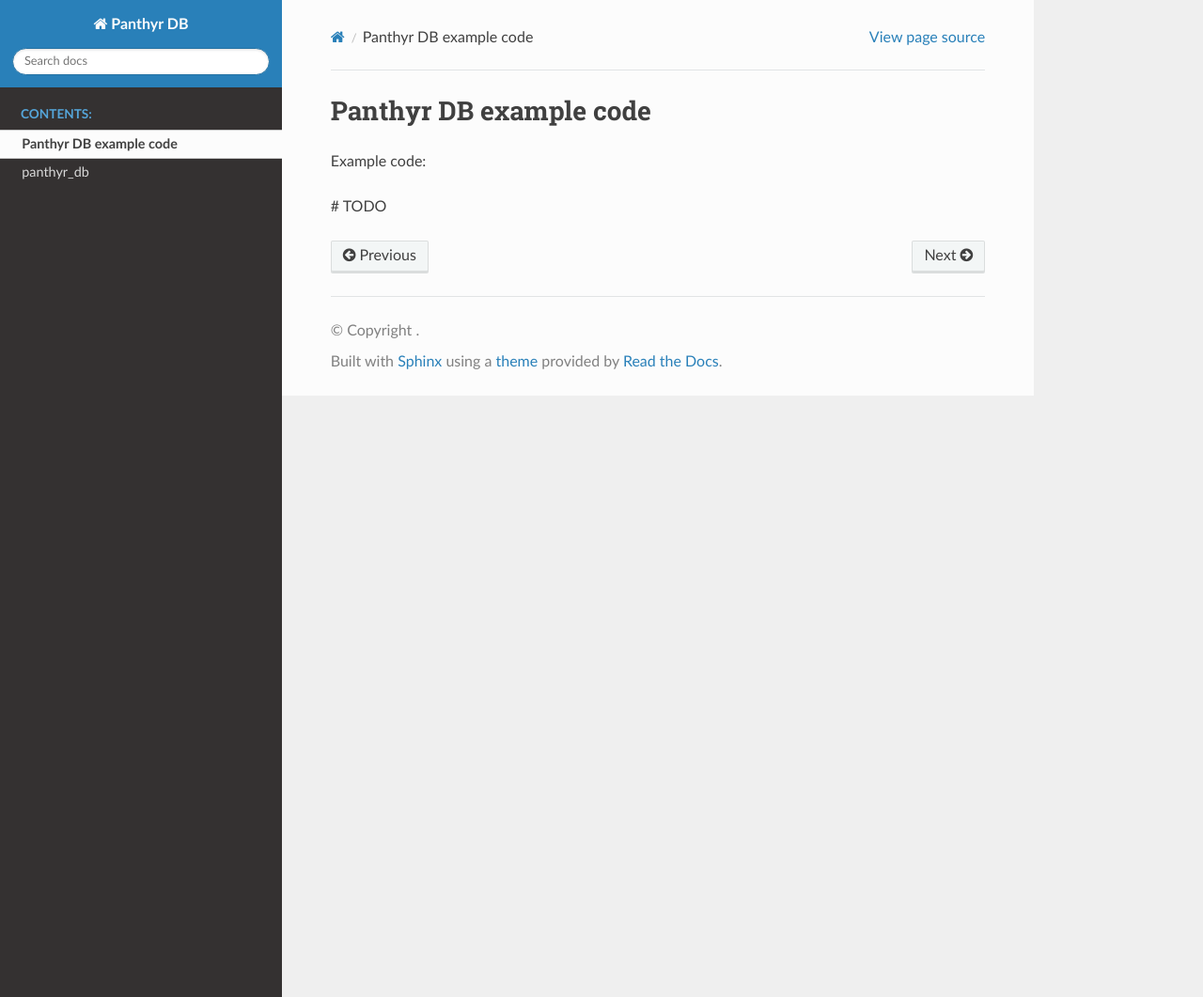
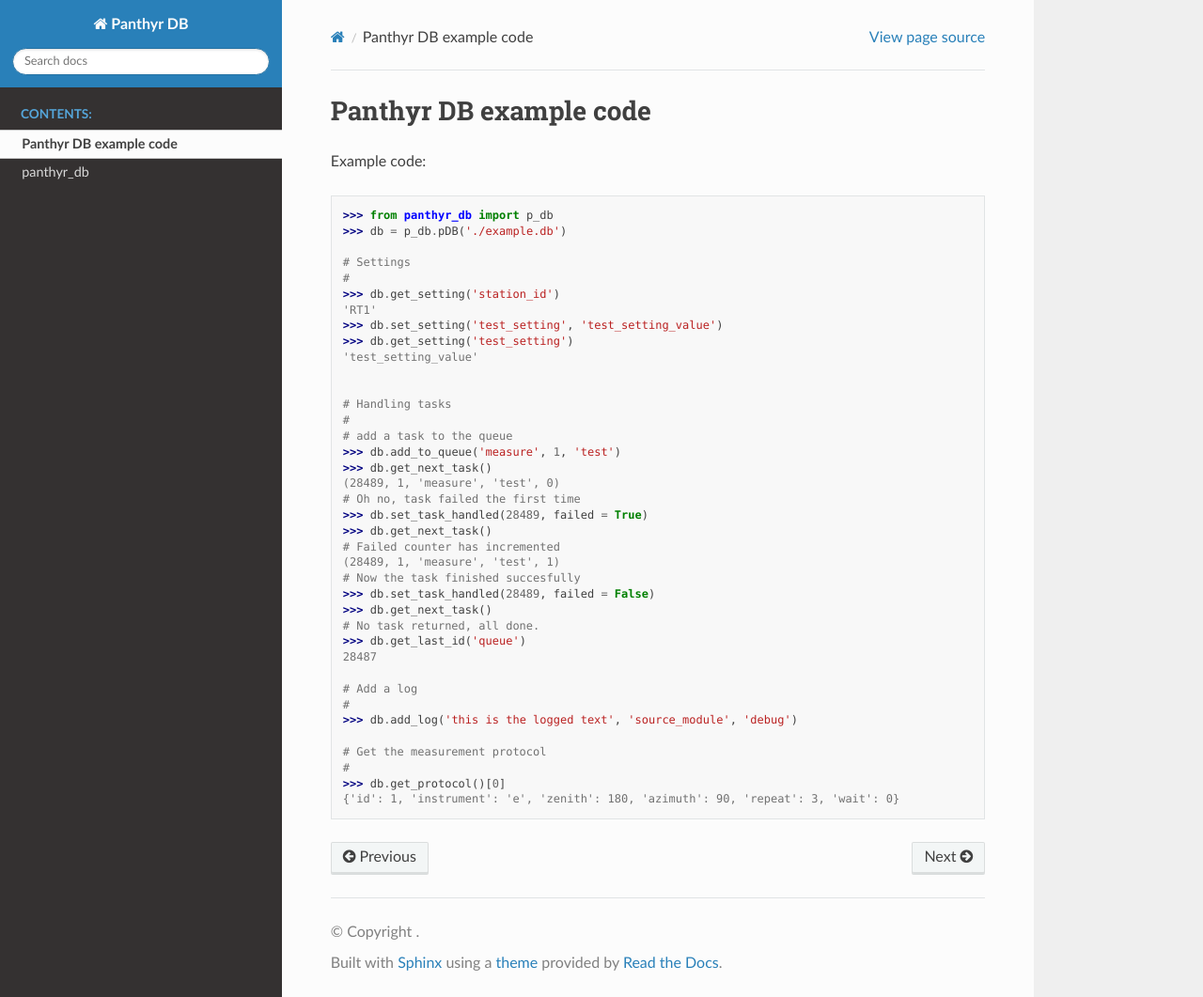
Before and after one commit to Panthyr/panthyr_db, a Sphinx documentation site: the page built from docs/source/usage.rst, in a window 1280 px wide and 1061 px high. Shown: the whole window at 94% size. Built offline with Sphinx 7.4.7 and the Read the Docs theme 2.0.0, drawn with Linux system fonts in a browser that asks for light colours.

Commit message:
Corrected missing whiteline

```diff
--- a/docs/source/usage.rst
+++ b/docs/source/usage.rst
@@ -4,9 +4,8 @@
 
 Example code:
 
-# TODO
+.. code:: python
 
-.. code:: python
     >>> from panthyr_db import p_db
     >>> db = p_db.pDB('./example.db')
 
```
